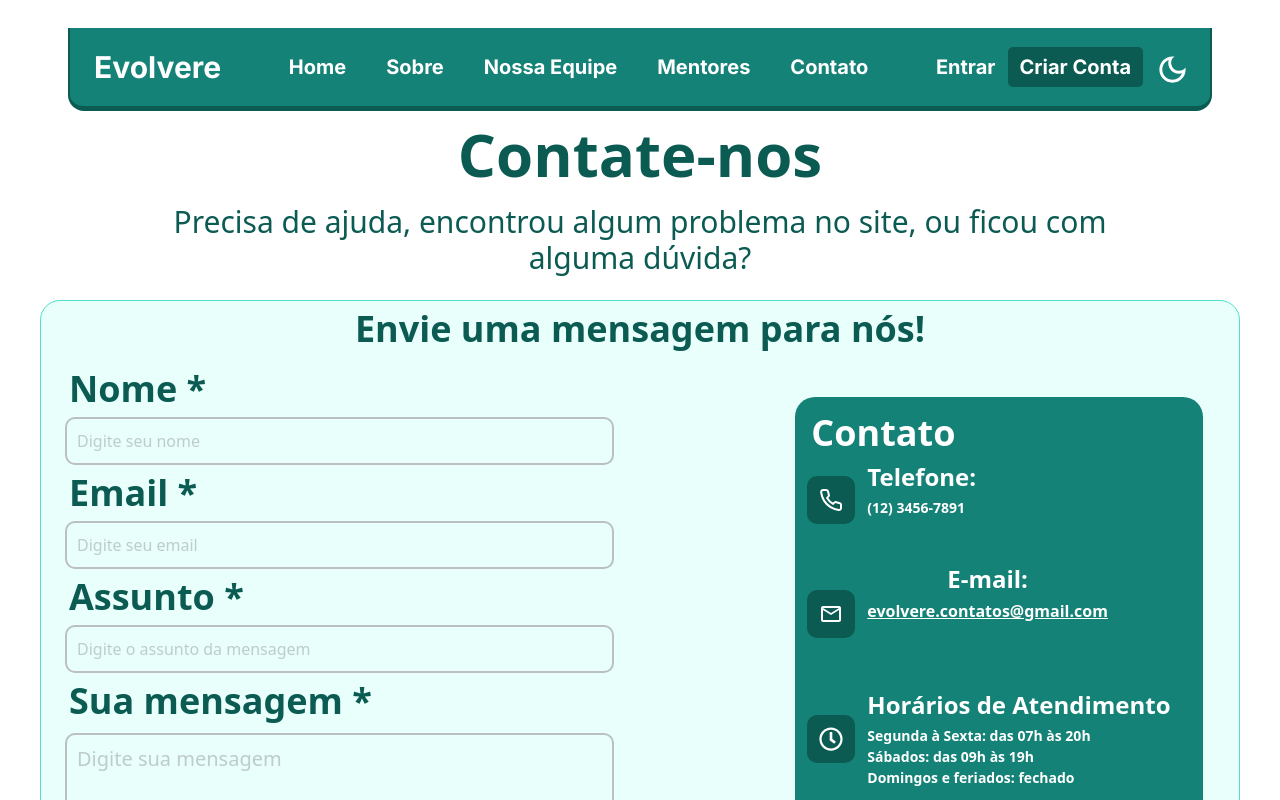
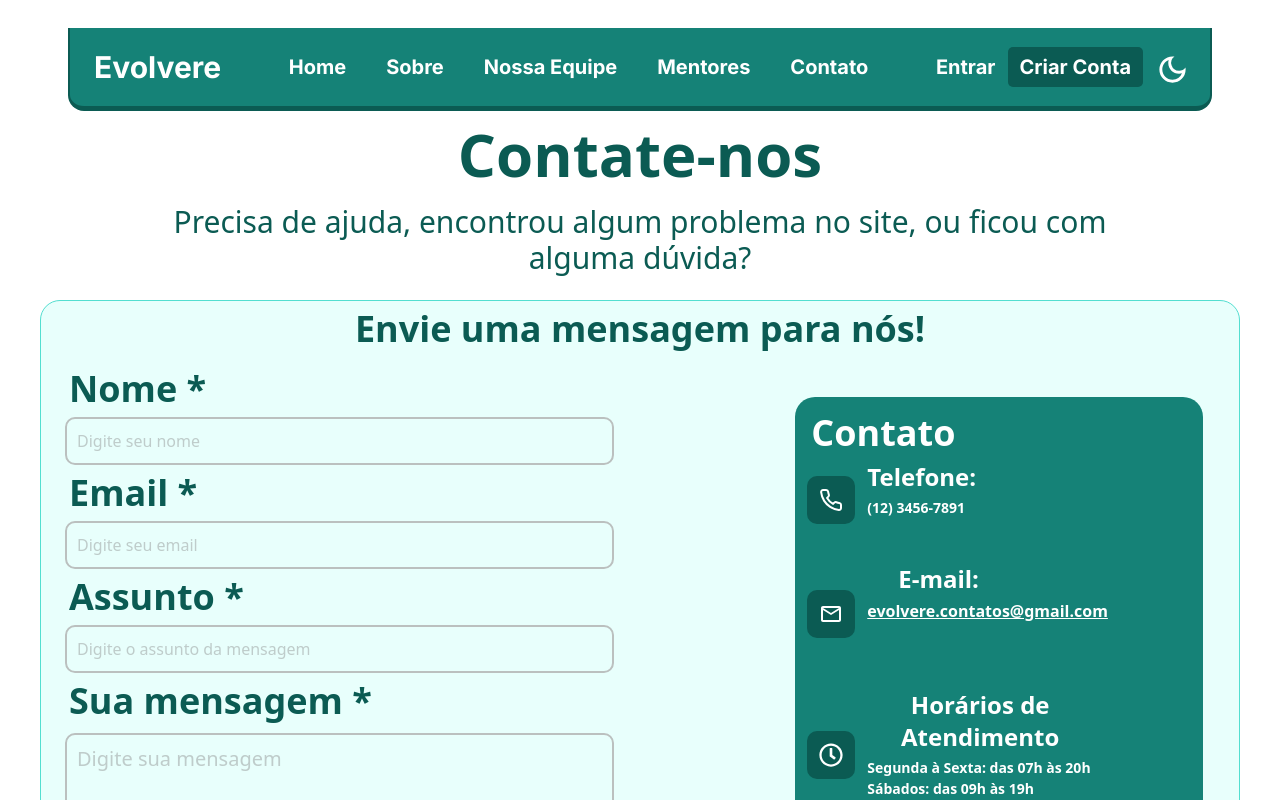
Before and after one commit to BSM-Global-Solution/evolvere, a React (Vite) app: page /contato in a window 1280 px wide. Shown: the top 800 px of the page. Built offline with nearby package versions, Linux system fonts and the light colour scheme; a web font is replaced by a local one.

Commit message:
style(Contato): somente finalizando mais alguns pequenos detalhes de estilização e consertando hover adicionado a um botão inexistente, pagina de contato finalizada.

```diff
--- a/src/routes/Contato/index.tsx
+++ b/src/routes/Contato/index.tsx
@@ -157,22 +157,22 @@ export default function Contato() {
             </h3>
             <ul className="flex flex-col gap-2">
               {cardsEvolvere.map((cardsEvolvere, index) => (
-                <li className="flex" key={index}>
+                <li className="flex hover:cursor-default" key={index}>
                   <Link
                     to={cardsEvolvere.link}
-                    className="w-full"
+                    className="w-full hover:cursor-default"
                     title={cardsEvolvere.title}
                   >
                     <figure className="flex items-center gap-3 px-3 py-2">
-                      <div className="bg-[var(--color-green-500)] hover:bg-[#1aa194c4] hover:border-[#1aa194c4] hover:duration-300 rounded-[10px] p-3 text-white">
+                      <div className="bg-[var(--color-green-500)] hover:cursor-default rounded-[10px] p-3 text-white">
                         {cardsEvolvere.icon}
                       </div>
-                      <div className="flex flex-col gap-1 font-bold">
-                        <figcaption className="text-[14px] text-white lg:text-xl xl:text-2xl 2xl:text-[22px] 2xl:mt-1 2xl:mr-38">
+                      <div className="flex flex-col gap-1 font-bold hover:cursor-default">
+                        <figcaption className="text-[14px] text-white mr-24.5 lg:text-xl xl:text-2xl 2xl:text-[22px] 2xl:mt-0 2xl:mr-65">
                           {cardsEvolvere.figcaption}
                         </figcaption>
                         <p className="text-white text-[12px] xl:text-[14px] 2xl:text-[16px]">
-                          <span className="underline text-[12px] xl:text-[16px]">
+                          <span className="underline text-[12px] xl:text-[16px] hover:cursor-pointer 2xl:mr-26">
                             {cardsEvolvere.span}
                           </span>{" "}
                           <text className="flex text-start">
```
